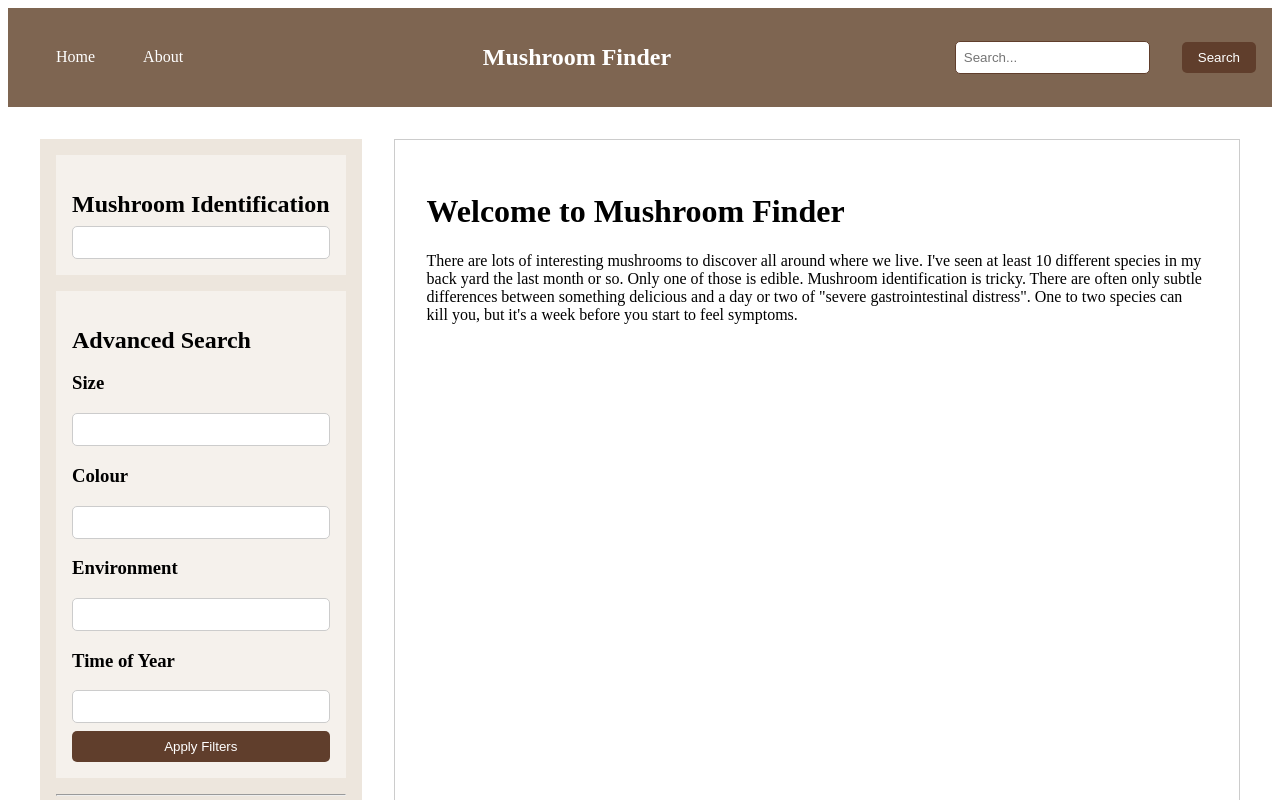
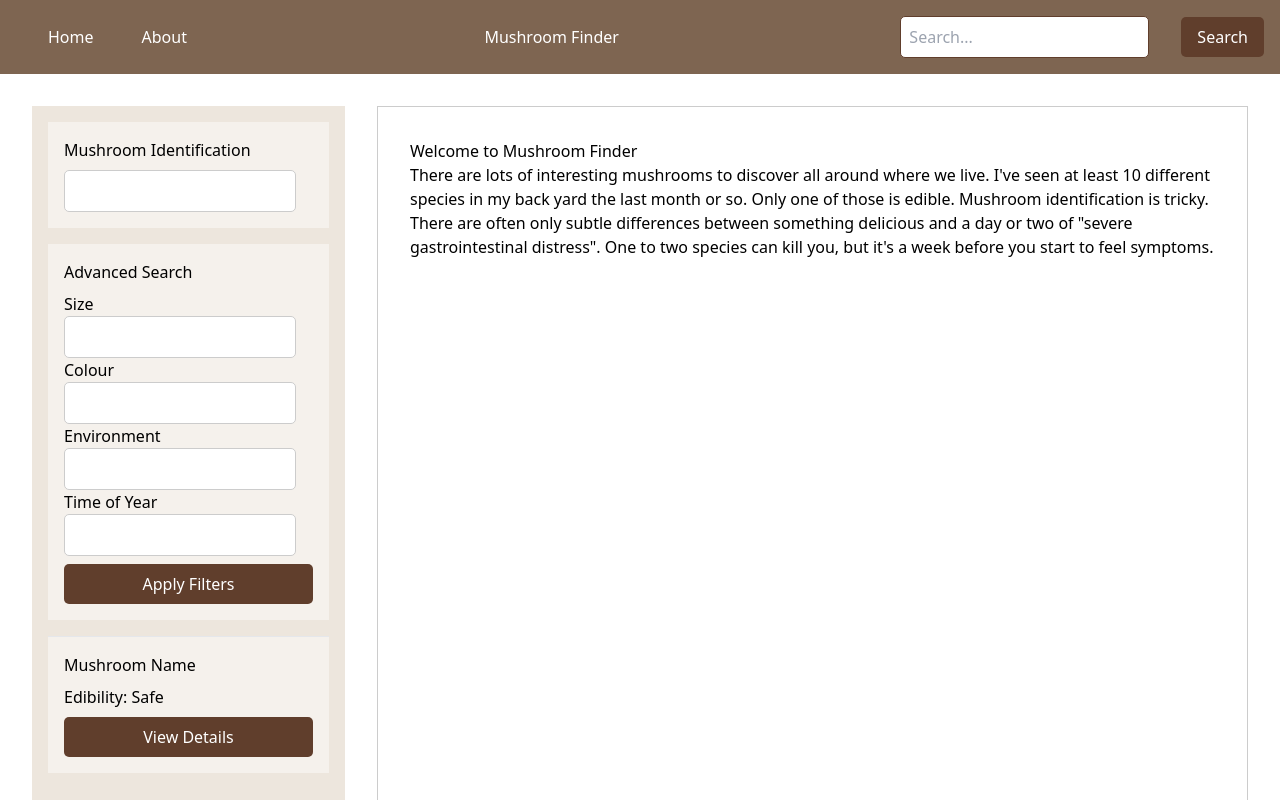
Before and after one commit to kloudsoft91/mushroom_db_app, a Nuxt app: page / in a window 1280 px wide. Shown: the top 800 px of the page. Built offline with nearby package versions, Linux system fonts and the light colour scheme.

Commit message:
set up tailwind css + config

```diff
--- /dev/null
+++ b/assets/css/tailwind.css
@@ -0,0 +1,3 @@
+@tailwind base;
+@tailwind components;
+@tailwind utilities;
--- a/nuxt.config.ts
+++ b/nuxt.config.ts
@@ -14,4 +14,7 @@ export default {
       component: 'pages/about.vue'
     },
   ],
+  modules: [
+    '@nuxtjs/tailwindcss'
+  ]
 }
--- a/package.json
+++ b/package.json
@@ -10,7 +10,11 @@
   },
   "devDependencies": {
     "@nuxt/devtools": "latest",
+    "@nuxtjs/tailwindcss": "^6.8.0",
     "@types/node": "^18.17.1",
-    "nuxt": "^3.6.5"
+    "autoprefixer": "^10.4.15",
+    "nuxt": "^3.6.5",
+    "postcss": "^8.4.28",
+    "tailwindcss": "^3.3.3"
   }
 }
--- /dev/null
+++ b/tailwind.config.js
@@ -0,0 +1,8 @@
+/** @type {import('tailwindcss').Config} */
+module.exports = {
+  content: [],
+  theme: {
+    extend: {},
+  },
+  plugins: [],
+}
```
Also changed, not shown: 1 other file (tests, documents, lock files or other folders).
